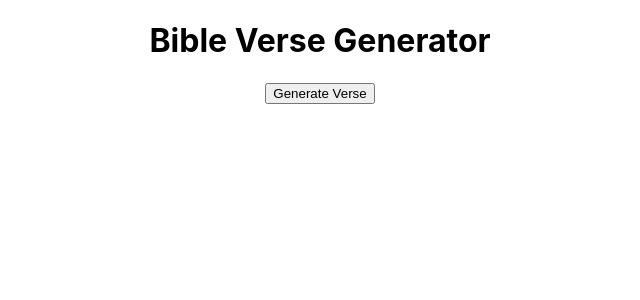
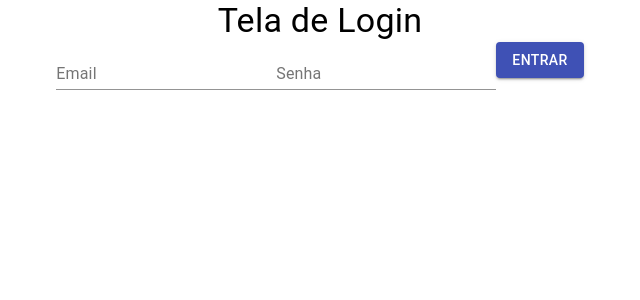
Before and after one commit to gasperpb/REACT, a React (Create React App) app: page / in a window 1280 px wide. Shown: the top 300 px of the page, without its empty margins (320-960 px from the left). Built offline with nearby package versions, Linux system fonts and the light colour scheme.

Commit message:
first commit

```diff
--- a/package.json
+++ b/package.json
@@ -3,6 +3,7 @@
   "version": "0.1.0",
   "private": true,
   "dependencies": {
+    "@material-ui/core": "^4.12.4",
     "@testing-library/jest-dom": "^5.16.5",
     "@testing-library/react": "^13.4.0",
     "@testing-library/user-event": "^13.5.0",
--- a/src/App.js
+++ b/src/App.js
@@ -1,11 +1,10 @@
 import "./App.css";
-
-import BibleVerse from "./geraverci";
+import LoginScreen from "./components/login";
 
 function App() {
   return (
     <div className="App">
-      <BibleVerse />
+      <LoginScreen />
     </div>
   );
 }
--- /dev/null
+++ b/src/components/LoginScreen.css
@@ -0,0 +1,27 @@
+.login-container {
+  max-width: 400px;
+  margin: 0 auto;
+  padding: 20px;
+}
+
+.form-group {
+  display: flex;
+  flex-direction: column;
+  margin-bottom: 10px;
+}
+
+.form-group label {
+  font-weight: bold;
+}
+
+.form-group input {
+  padding: 10px;
+}
+
+button {
+  background-color: #4caf50;
+  color: white;
+  padding: 12px 20px;
+  border: none;
+  border-radius: 4px;
+}
--- /dev/null
+++ b/src/components/login.jsx
@@ -0,0 +1,37 @@
+import React, { useState } from 'react';
+import { Button, TextField, Typography } from '@material-ui/core';
+
+function LoginScreen() {
+    const [email, setEmail] = useState('');
+    const [password, setPassword] = useState('');
+
+    const handleSubmit = (event) => {
+        event.preventDefault();
+        // Aqui você pode adicionar o código para lidar com o envio do formulário de login
+    }
+
+    return (
+        <div>
+            <Typography variant="h4">Tela de Login</Typography>
+            <form onSubmit={handleSubmit}>
+                <TextField
+                    label="Email"
+                    type="email"
+                    value={email}
+                    onChange={e => setEmail(e.target.value)}
+                />
+                <TextField
+                    label="Senha"
+                    type="password"
+                    value={password}
+                    onChange={e => setPassword(e.target.value)}
+                />
+                <Button variant="contained" color="primary" type="submit">
+                    Entrar
+                </Button>
+            </form>
+        </div>
+    );
+}
+
+export default LoginScreen;
```
Also changed, not shown: 1 other file (tests, documents, lock files or other folders).
